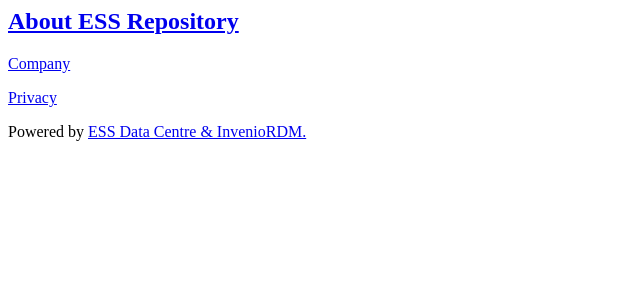
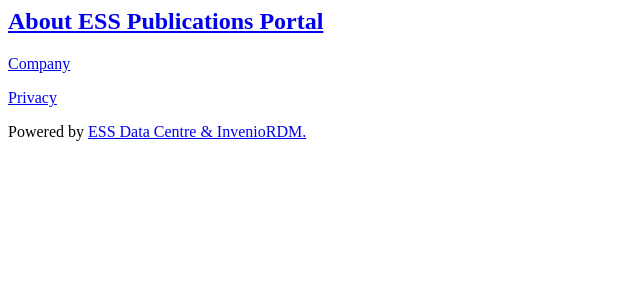
Before and after one commit to PublicationsPortal/publications-portal, a Python web app: template templates/semantic-ui/invenio_app_rdm/footer.html in a window 1280 px wide. Shown: the top 300 px of the page, without its empty margins (0-640 px from the left). Run offline with Jinja, Linux system fonts and the light colour scheme; the template is opened without the code that fills it, so the values that code supplies are empty.

Commit message:
chore: Changing the App name in the Footer About us Section.

```diff
--- a/templates/semantic-ui/invenio_app_rdm/footer.html
+++ b/templates/semantic-ui/invenio_app_rdm/footer.html
@@ -15,7 +15,7 @@
       {%- block footer_top_left %}
       <div class="ui grid">
         <div class="rdm-footer five wide tablet two wide computer column">
-          <h2 class="ui small header"><a href="/about">{{_("About ESS Repository")}}</a>
+          <h2 class="ui small header"><a href="/about">{{_("About ESS Publications Portal")}}</a>
           </h2>
           {% trans invenio_rdm="https://europeanspallationsource.se/about" %}
           <p><a href="{{invenio_rdm}}">Company</a></p>
```
